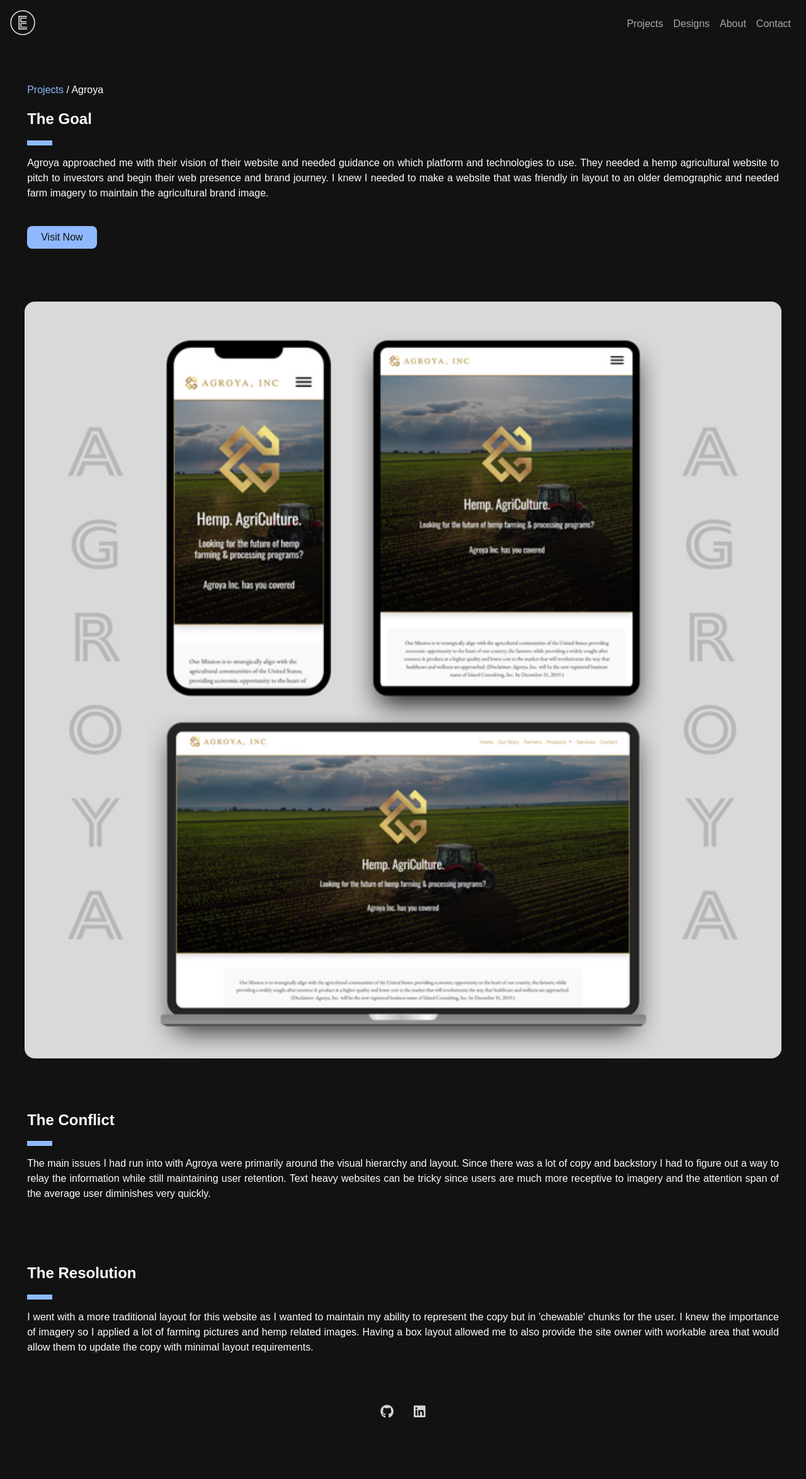
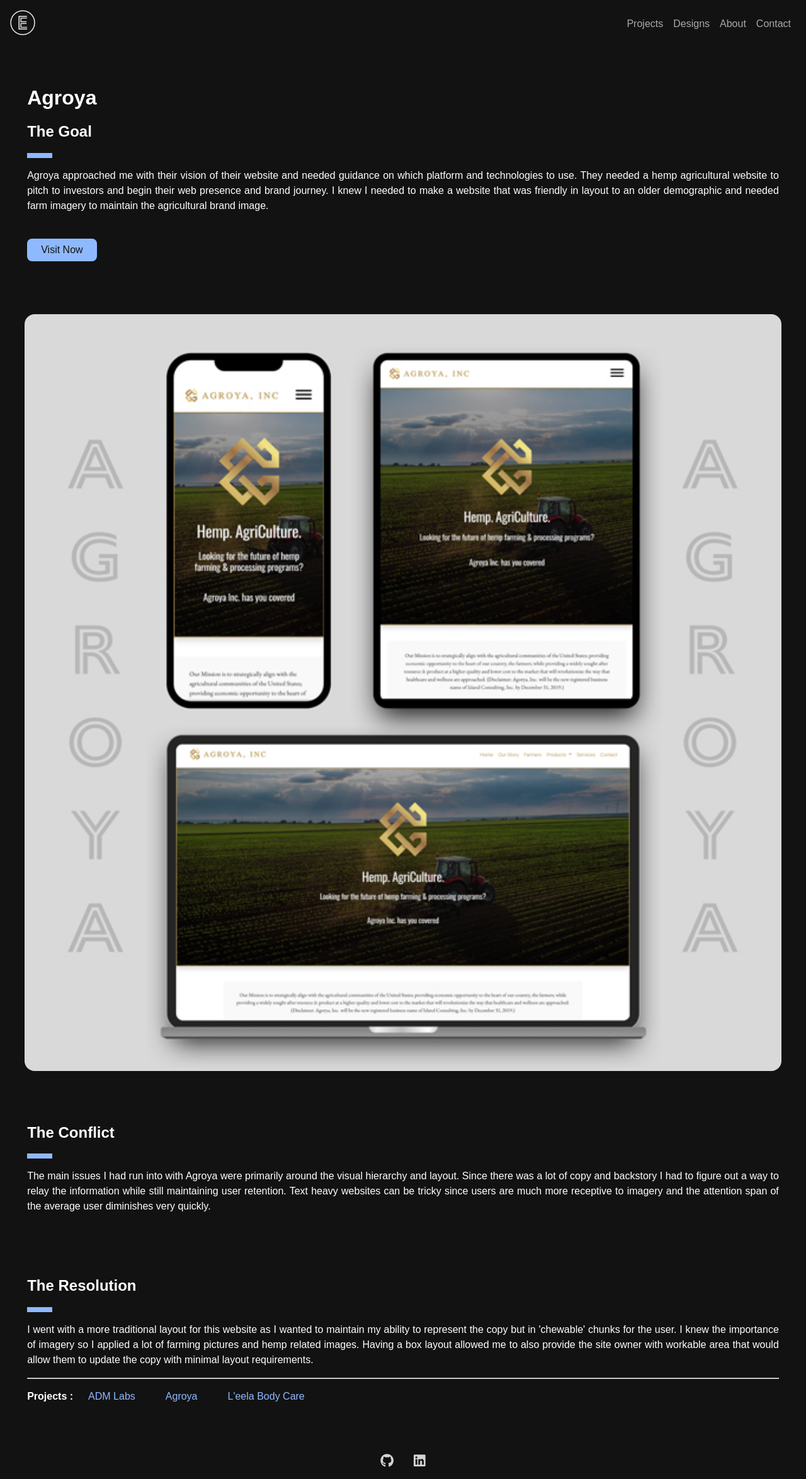
Before and after one commit to erikrdgz/Portfolio-React, a React (Create React App) app: page /projects/agroya in a window 1280 px wide. Shown: the whole page at 63% size. Before the commit the page ends 2271 px from the top, so only its background shows below. Built offline with nearby package versions, Linux system fonts and the light colour scheme; what webfontloader would draw is missing.

Commit message:
final unbranched commit and minor changes

```diff
--- a/public/index.html
+++ b/public/index.html
@@ -4,40 +4,23 @@
     <meta charset="utf-8" />
     <link rel="icon" href="%PUBLIC_URL%/favicon.ico" />
     <meta name="viewport" content="width=device-width, initial-scale=1" />
-    <meta name="theme-color" content="#000000" />
+    <meta name="theme-color" content="#121212" />
     <meta
       name="description"
       content="Erik Rodriguez UI React Portfolio"
     />
-    <link rel="apple-touch-icon" href="%PUBLIC_URL%/logo192.png" />
+    <link rel="apple-touch-icon" href="%PUBLIC_URL%/logo-192.png" />
     <!--
       manifest.json provides metadata used when your web app is installed on a
       user's mobile device or desktop. See https://developers.google.com/web/fundamentals/web-app-manifest/
     -->
     <link rel="manifest" href="%PUBLIC_URL%/manifest.json" />
-    <!--
-      Notice the use of %PUBLIC_URL% in the tags above.
-      It will be replaced with the URL of the `public` folder during the build.
-      Only files inside the `public` folder can be referenced from the HTML.
 
-      Unlike "/favicon.ico" or "favicon.ico", "%PUBLIC_URL%/favicon.ico" will
-      work correctly both with client-side routing and a non-root public URL.
-      Learn how to configure a non-root public URL by running `npm run build`.
-    -->
     <title>Erik Rodriguez | UI Design & Development Portfolio</title>
   </head>
   <body>
     <noscript>Made with React by Erik Rodriguez, you need to enable JavaScript to run this app.</noscript>
     <div id="root"></div>
-    <!--
-      This HTML file is a template.
-      If you open it directly in the browser, you will see an empty page.
-
-      You can add webfonts, meta tags, or analytics to this file.
-      The build step will place the bundled scripts into the <body> tag.
-
-      To begin the development, run `npm start` or `yarn start`.
-      To create a production bundle, use `npm run build` or `yarn build`.
-    -->
+    <!-- React UI Design and Development Portfolio by Erik Rodriguez -->
   </body>
 </html>
--- a/src/App.css
+++ b/src/App.css
@@ -90,6 +90,11 @@
   width: 100%;
   height: auto;
   border-radius: 0.5rem;
+}
+
+.breadcrumb{
+  margin: 1.5rem 0;
+  display: block;
 }
 
 .logo-image{
@@ -382,6 +387,11 @@
 
   .page-title-gallery{
     grid-area: 1/1/2/3;
+  }
+
+  .breadcrumb{
+    margin: 0 1.5rem;
+    display: inline;
   }
 }
 
--- a/src/Components/Pages/ADMProject.js
+++ b/src/Components/Pages/ADMProject.js
@@ -11,8 +11,8 @@
                 //Optional Class Name
                 class="adm"
 
-                //Breadcrumb
-                breadcrumb="ADM Labs"
+                //Title
+                title="ADM Labs"
 
                 //Project Image Source
                 src={ADMProjectImage}
--- a/src/Components/Pages/AgroyaProject.js
+++ b/src/Components/Pages/AgroyaProject.js
@@ -11,8 +11,8 @@
                 //Optional Class Name
                 class="agroya"
 
-                //Breadcrumb
-                breadcrumb="Agroya"
+                //Title
+                title="Agroya"
 
                 //Project Image Source
                 src={AgroyaProjectImage}
--- a/src/Components/Pages/LeelaProject.js
+++ b/src/Components/Pages/LeelaProject.js
@@ -11,8 +11,8 @@
                 //Optional Class Name
                 class="leela"
 
-                //Breadcrumb
-                breadcrumb="L'eela Body Care"
+                //Title
+                title="L'eela Body Care"
 
                 //Project Image Source
                 src={LeelaProjectImage}
--- a/src/Components/Pages/Projects.js
+++ b/src/Components/Pages/Projects.js
@@ -20,6 +20,8 @@
             I am a designer and developer living in Denver, Colorado.
             <br></br>
             I design and develop websites and software that makes people’s lives simple.
+            <br></br>
+             Interested in working together?
 
           </p>
           <Button
@@ -35,7 +37,11 @@
           <p>View My Latest UI Work</p>
         </div>
       </Link>
-      <h3 className="latest-work">Latest Work</h3>
+      <div className="text-white" id="work">
+        <h3 className="latest-work">Case Studies</h3>
+        <p>Select a case study to view the full description.</p>
+      </div>
+
       <Thumbnail
         class="project-1"
         link="/projects/leela-body-care"
--- a/src/Components/Pages/UIDesigns.js
+++ b/src/Components/Pages/UIDesigns.js
@@ -14,7 +14,7 @@
     <div className="grid-container-gallery text-white">
       <div className="page-title-gallery">
         <h1>UI Designs</h1>
-        <p>Created using Sketch on mac OS. I try to create a new UI daily to keep my skills up to date.</p>
+        <p>Created with Sketch &amp; Adobe Photoshop. I spend a lot of my free time creating user interfaces to keep up with modern design trends.</p>
       </div>
       <div className="img-container img-1">
       <Img
--- a/src/Components/Subcomponents/PageFourLayout.js
+++ b/src/Components/Subcomponents/PageFourLayout.js
@@ -7,12 +7,8 @@
     return (
         <div className={"grid-container-project " + props.class}>
             <div className="div-1 text-block">
-                <p>
-                    <Link to="/" className="breadcrumb text-main text-dec-none">
-                        Projects
-                    </Link>
-                    {" / " + props.breadcrumb}
-                </p>
+
+                <h1 className="my-2">{props.title}</h1>
                 <h2>The Goal</h2>
                 <div className="blue-accent-box"></div>
                 <p className="text-justify">{props.textBlockOne}</p>
@@ -34,6 +30,21 @@
                 <h2>The Resolution</h2>
                 <div className="blue-accent-box"></div>
                 <p className="text-justify">{props.textBlockThree}</p>
+                <hr></hr>
+                <p>
+                    <strong>Projects :</strong>
+                    <Link to="/projects/adm-labs" className="breadcrumb text-main text-dec-none">
+                        ADM Labs
+                    </Link>
+                    <Link to="/projects/agroya" className="breadcrumb text-main text-dec-none">
+                        Agroya
+                    </Link>
+                    <Link to="/projects/leela-body-care" className="breadcrumb text-main text-dec-none">
+                        L'eela Body Care
+                    </Link>
+
+                </p>
+
             </div>
         </div>
     )
```
